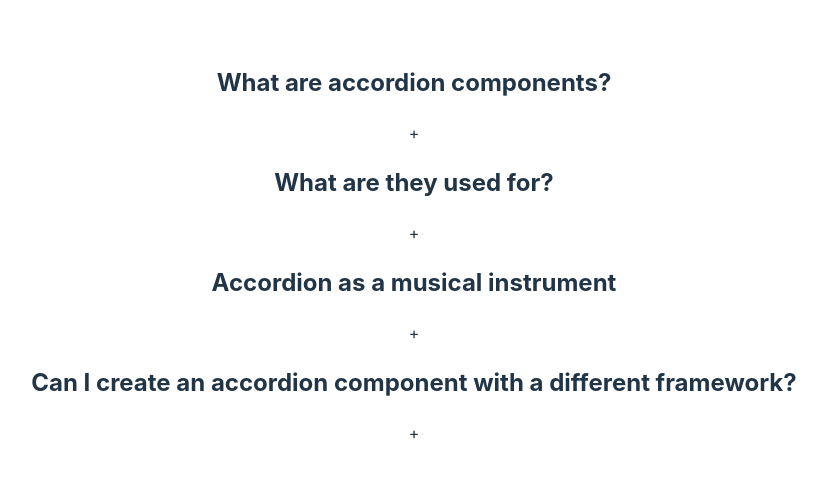
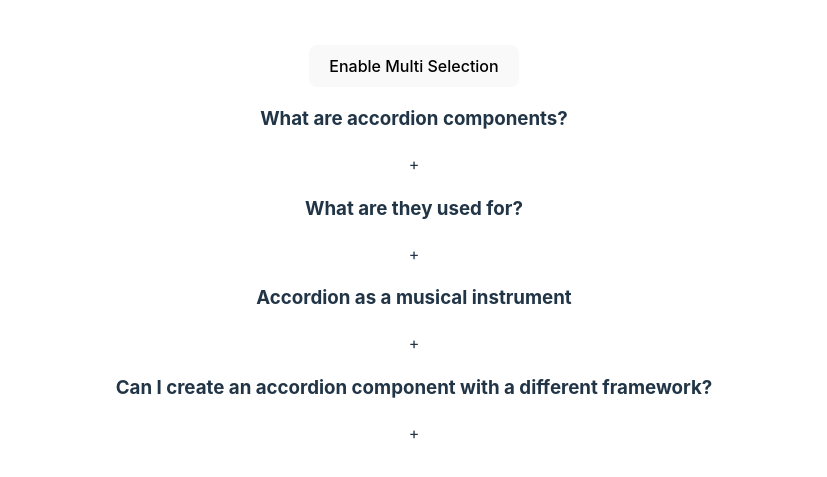
Before and after one commit to arunpanigrahi93/React_All_Concepts_Practical, a React (Vite) app: page / in a window 1280 px wide. Shown: the part 155-632 px from the top of the page, without its empty margins (226-1053 px from the left). Built offline with nearby package versions, Linux system fonts and the light colour scheme.

Commit message:
update accordian multi selection functionality

```diff
--- a/src/components/accordian/index.jsx
+++ b/src/components/accordian/index.jsx
@@ -1,25 +1,68 @@
-import React, { useState } from "react";
+//single selection
+//multiple selection
+
+import { useState } from "react";
 import data from "./data";
+import "./styles.css";
 
 export default function Accordian() {
   const [selected, setSelected] = useState(null);
+  const [enableMultiSelection, setEnableMultiSelection] = useState(false);
+  const [multiple, setMultiple] = useState([]);
 
-  function handleSingleSelection(getItemId) {
-    console.log(getItemId);
+  function handleSingleSelection(getCurrentId) {
+    setSelected(getCurrentId === selected ? null : getCurrentId);
   }
 
+  function handleMultiSelection(getCurrentId) {
+    let cpyMutiple = [...multiple];
+    const findIndexOfCurrentId = cpyMutiple.indexOf(getCurrentId);
+
+    console.log(findIndexOfCurrentId);
+    if (findIndexOfCurrentId === -1) cpyMutiple.push(getCurrentId);
+    else cpyMutiple.splice(findIndexOfCurrentId, 1);
+
+    setMultiple(cpyMutiple);
+  }
+
+  console.log(selected, multiple);
   return (
-    <div>
+    <div className="acc-wrapper">
+      <button onClick={() => setEnableMultiSelection(!enableMultiSelection)}>
+        Enable Multi Selection
+      </button>
+      <div className="accordian">
         {data && data.length > 0 ? (
-        data.map((item) => (
-          <div key={item.id} onClick={() => handleSingleSelection(item.id)}>
-            <h2>{item.question}</h2>
+          data.map((dataItem) => (
+            <div className="item">
+              <div
+                onClick={
+                  enableMultiSelection
+                    ? () => handleMultiSelection(dataItem.id)
+                    : () => handleSingleSelection(dataItem.id)
+                }
+                className="title"
+              >
+                <h3>{dataItem.question}</h3>
                 <span>+</span>
+              </div>
+              {enableMultiSelection
+                ? multiple.indexOf(dataItem.id) !== -1 && (
+                    <div className="acc-content ">{dataItem.answer}</div>
+                  )
+                : selected === dataItem.id && (
+                    <div className="acc-content ">{dataItem.answer}</div>
+                  )}
+              {/* {selected === dataItem.id ||
+              multiple.indexOf(dataItem.id) !== -1 ? (
+                <div className="content">{dataItem.answer}</div>
+              ) : null} */}
             </div>
           ))
         ) : (
-        <div>No data present</div>
+          <div>No data found !</div>
         )}
+      </div>
     </div>
   );
 }
```
Lines whose indentation alone changed are shown as unchanged.
